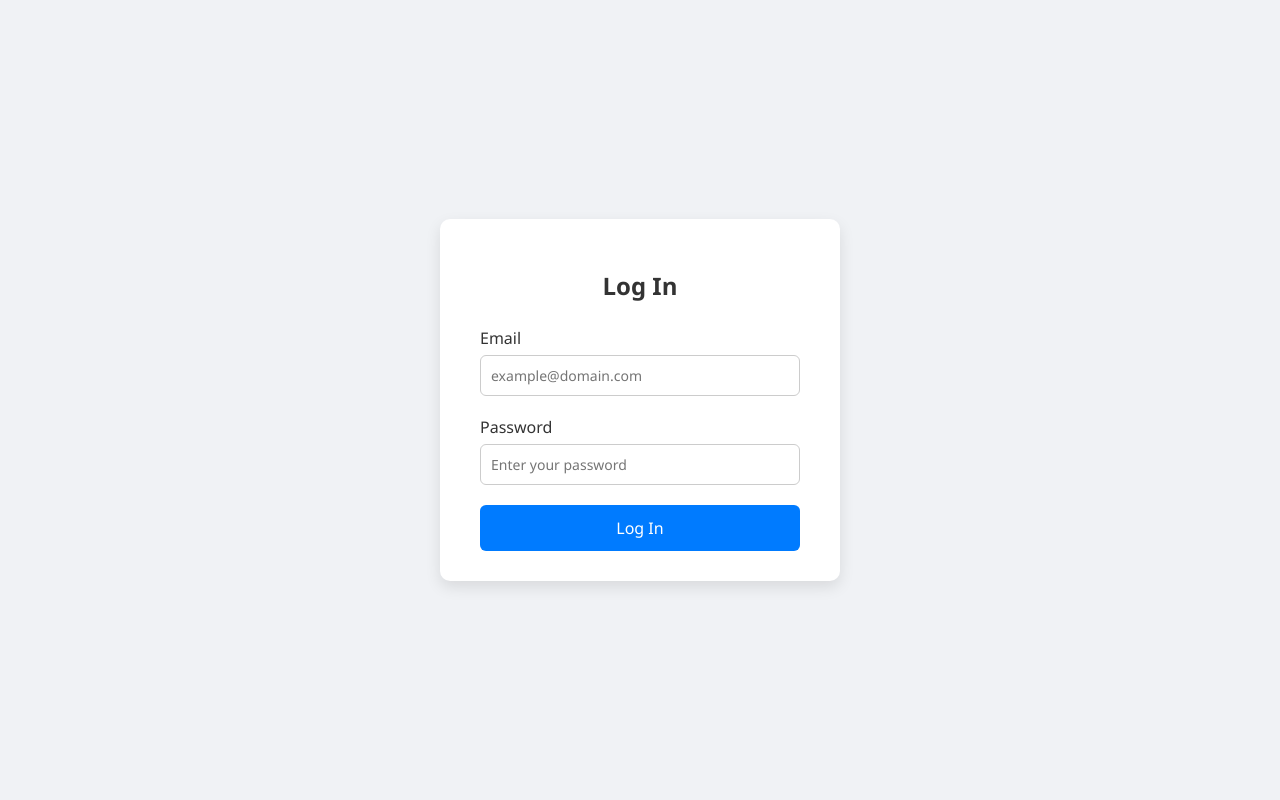
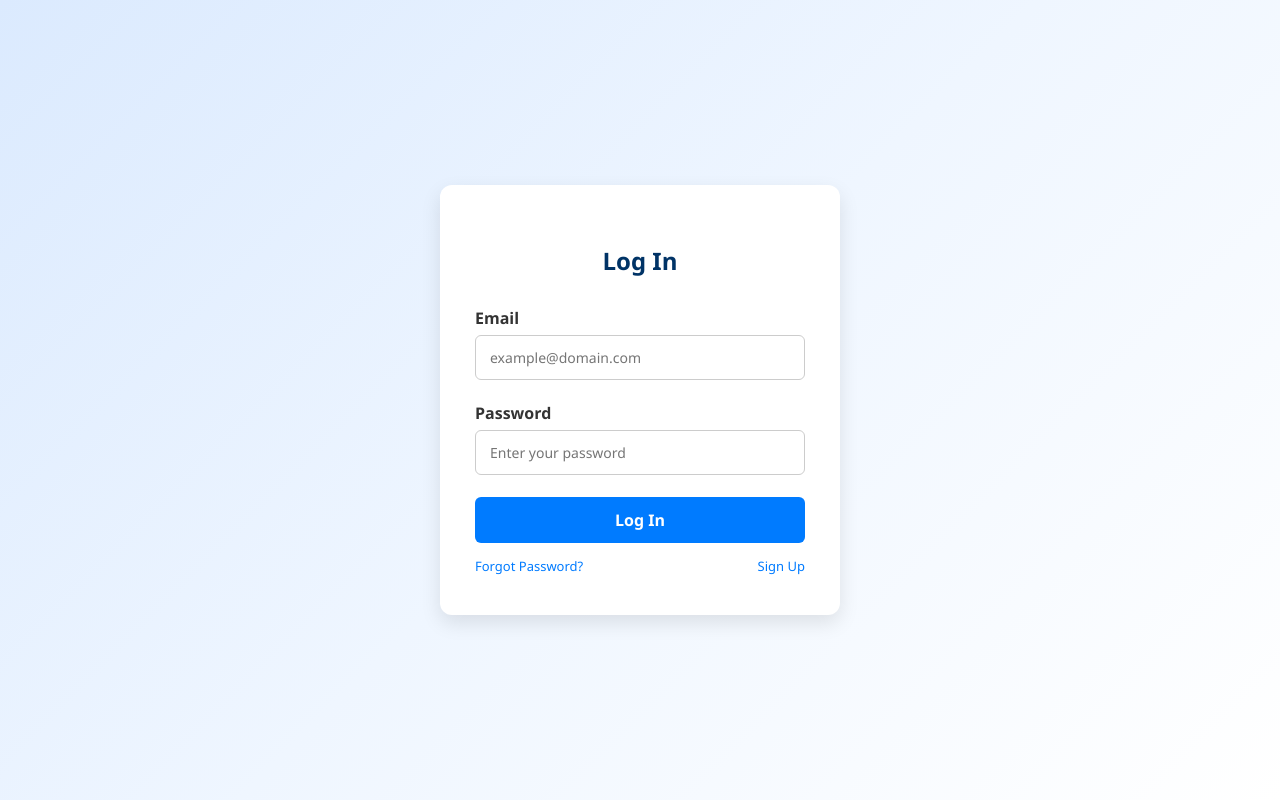
Before and after one commit to perumandlaharsha/practise, a plain HTML site: page forms/login.html in a window 1280 px wide. Drawn offline with Linux system fonts and the light colour scheme.

Commit message:
login form edited

```diff
--- a/forms/login.html
+++ b/forms/login.html
@@ -11,7 +11,7 @@
     }
 
     body {
-      background-color: #f0f2f5;
+      background: linear-gradient(135deg, #dbeafe, #eff6ff, #ffffff);
       margin: 0;
       padding: 0;
       display: flex;
@@ -22,36 +22,50 @@
 
     .login-container {
       background-color: white;
-      padding: 30px 40px;
-      border-radius: 10px;
-      box-shadow: 0 6px 15px rgba(0, 0, 0, 0.1);
+      padding: 40px 35px;
+      border-radius: 12px;
+      box-shadow: 0 8px 20px rgba(0, 0, 0, 0.1);
       width: 100%;
       max-width: 400px;
+      animation: fadeIn 0.8s ease-in;
+    }
+
+    @keyframes fadeIn {
+      from { opacity: 0; transform: translateY(20px); }
+      to { opacity: 1; transform: translateY(0); }
     }
 
     h2 {
       text-align: center;
-      margin-bottom: 25px;
-      color: #333;
+      margin-bottom: 30px;
+      color: #003366;
     }
 
     .form-group {
-      margin-bottom: 20px;
+      margin-bottom: 22px;
     }
 
     label {
       display: block;
       margin-bottom: 6px;
+      font-weight: 600;
       color: #333;
     }
 
     input[type="email"],
     input[type="password"] {
       width: 100%;
-      padding: 10px;
+      padding: 12px 14px;
       font-size: 14px;
       border: 1px solid #ccc;
       border-radius: 6px;
+      transition: border-color 0.3s ease, box-shadow 0.3s ease;
+    }
+
+    input:focus {
+      border-color: #007bff;
+      outline: none;
+      box-shadow: 0 0 5px rgba(0, 123, 255, 0.2);
     }
 
     button {
@@ -61,6 +75,7 @@
       border: none;
       color: white;
       font-size: 16px;
+      font-weight: bold;
       border-radius: 6px;
       cursor: pointer;
       transition: background-color 0.3s ease;
@@ -68,6 +83,28 @@
 
     button:hover {
       background-color: #0056b3;
+    }
+
+    .extras {
+      display: flex;
+      justify-content: space-between;
+      margin-top: 14px;
+      font-size: 13px;
+    }
+
+    .extras a {
+      color: #007bff;
+      text-decoration: none;
+    }
+
+    .extras a:hover {
+      text-decoration: underline;
+    }
+
+    @media (max-width: 480px) {
+      .login-container {
+        padding: 25px 20px;
+      }
     }
   </style>
 </head>
@@ -87,6 +124,11 @@
       </div>
 
       <button type="submit">Log In</button>
+
+      <div class="extras">
+        <a href="#">Forgot Password?</a>
+        <a href="#">Sign Up</a>
+      </div>
     </form>
   </div>
 </body>
```
